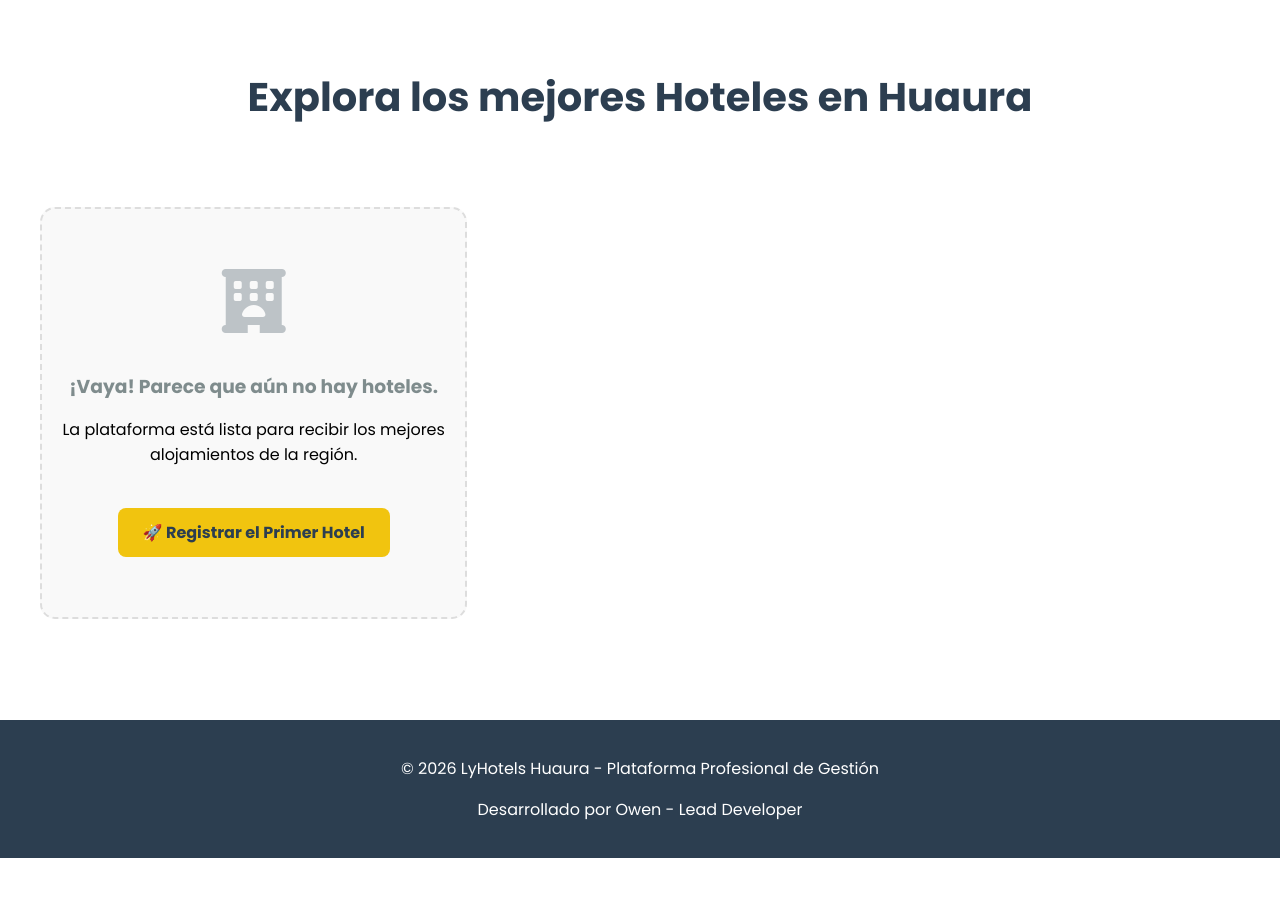
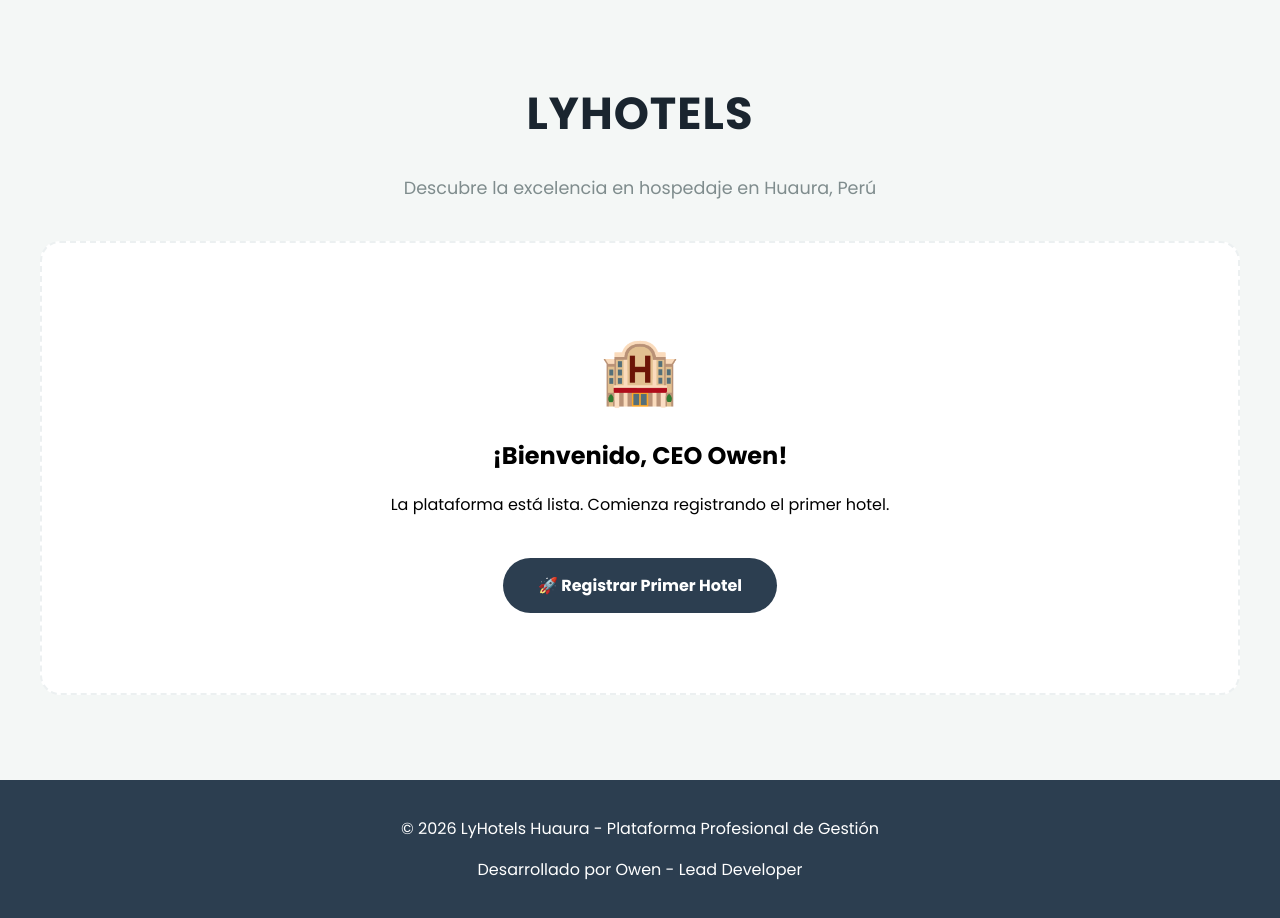
Before and after one commit to luninpotrer-png/LyHotels, a Flask app: page / in a window 1280 px wide. Shown: the part 57-975 px from the top of the page. Before the commit the page ends 915 px from the top, so only its background shows below. Run offline with Flask 3, Linux system fonts and the light colour scheme; data that the repository does not hold is empty.

Commit message:
Revamp hotel listing page with new styles and layout

```diff
--- a/templates/index.html
+++ b/templates/index.html
@@ -2,98 +2,114 @@
 
 {% block content %}
 <style>
-    /* Contenedor principal con altura mínima para que el footer no suba */
     .main-wrapper {
-        min-height: 80vh;
-        padding: 40px 20px;
+        min-height: 85vh;
+        padding: 50px 20px;
         display: flex;
         flex-direction: column;
         align-items: center;
+        background-color: #f4f7f6;
     }
 
     .section-title {
-        font-size: 2.5rem;
-        color: #2c3e50;
-        margin-bottom: 30px;
-        text-align: center;
-        font-weight: 700;
+        font-size: 2.8rem;
+        color: #1a252f;
+        margin-bottom: 10px;
+        font-weight: 800;
+        text-transform: uppercase;
+        letter-spacing: 1px;
     }
 
-    /* Grid de hoteles */
+    .subtitle {
+        color: #7f8c8d;
+        margin-bottom: 40px;
+        font-size: 1.1rem;
+    }
+
     .hotels-grid {
         display: grid;
-        grid-template-columns: repeat(auto-fill, minmax(300px, 1fr));
-        gap: 25px;
+        grid-template-columns: repeat(auto-fill, minmax(320px, 1fr));
+        gap: 30px;
         width: 100%;
         max-width: 1200px;
     }
 
-    /* Mensaje de "No hay hoteles" */
-    .empty-state {
-        text-align: center;
-        padding: 60px 20px;
-        background: #f9f9f9;
+    /* Estilo de la tarjeta */
+    .hotel-card {
+        background: white;
         border-radius: 15px;
-        border: 2px dashed #ddd;
-        width: 100%;
-        max-width: 600px;
-        margin-top: 50px;
-    }
-
-    .empty-state i {
-        font-size: 4rem;
-        color: #bdc3c7;
-        margin-bottom: 20px;
-    }
-
-    .empty-state h3 {
-        color: #7f8c8d;
-        margin-bottom: 15px;
-    }
-
-    .btn-create {
-        display: inline-block;
-        background: #f1c40f; /* Dorado CEO */
-        color: #2c3e50;
-        padding: 12px 25px;
-        border-radius: 8px;
-        text-decoration: none;
-        font-weight: bold;
+        overflow: hidden;
+        box-shadow: 0 4px 15px rgba(0,0,0,0.1);
         transition: 0.3s;
     }
 
-    .btn-create:hover {
-        background: #d4ac0d;
-        transform: translateY(-2px);
+    .hotel-card:hover {
+        transform: translateY(-5px);
+    }
+
+    .hotel-card img {
+        width: 100%;
+        height: 200px;
+        object-fit: cover;
+    }
+
+    .hotel-info {
+        padding: 20px;
+    }
+
+    .btn-ver {
+        display: inline-block;
+        margin-top: 10px;
+        color: #3498db;
+        text-decoration: none;
+        font-weight: bold;
+    }
+
+    /* Mensaje Vacío */
+    .empty-state {
+        grid-column: 1 / -1;
+        text-align: center;
+        padding: 80px 40px;
+        background: white;
+        border-radius: 20px;
+        border: 2px dashed #ecf0f1;
+    }
+
+    .btn-create-now {
+        display: inline-block;
+        background: #2c3e50;
+        color: white;
+        padding: 15px 35px;
+        border-radius: 50px;
+        text-decoration: none;
+        font-weight: bold;
+        margin-top: 25px;
     }
 </style>
 
 <div class="main-wrapper">
-    <h1 class="section-title">Explora los mejores Hoteles en Huaura</h1>
+    <h1 class="section-title">LyHotels</h1>
+    <p class="subtitle">Descubre la excelencia en hospedaje en Huaura, Perú</p>
 
     <div class="hotels-grid">
         {% for hotel in hotels %}
             <div class="hotel-card">
-                <img src="{{ hotel.imagen_url }}" alt="{{ hotel.nombre }}" style="width:100%; border-radius: 10px;">
+                <img src="{{ hotel.imagen_url }}" alt="{{ hotel.nombre }}">
                 <div class="hotel-info">
                     <h3>{{ hotel.nombre }}</h3>
                     <p>📍 {{ hotel.ubicacion }}</p>
                     <p>⭐ {{ hotel.estrellas }} Estrellas</p>
-                    <a href="{{ url_for('detalle_hotel', id=hotel.id) }}" class="btn-ver">Ver Detalles</a>
+                    <a href="/hotel/{{ hotel.id }}" class="btn-ver">Ver Detalles →</a>
                 </div>
             </div>
         {% else %}
             <div class="empty-state">
-                <i class="fas fa-hotel"></i>
-                <h3>¡Vaya! Parece que aún no hay hoteles.</h3>
-                <p>La plataforma está lista para recibir los mejores alojamientos de la región.</p>
-                <br>
-                <a href="{{ url_for('crear_hotel') }}" class="btn-create">
-                    🚀 Registrar el Primer Hotel
-                </a>
+                <span style="font-size: 4rem;">🏨</span>
+                <h2>¡Bienvenido, CEO Owen!</h2>
+                <p>La plataforma está lista. Comienza registrando el primer hotel.</p>
+                <a href="/crear" class="btn-create-now">🚀 Registrar Primer Hotel</a>
             </div>
         {% endfor %}
     </div>
 </div>
-
 {% endblock %}
```
